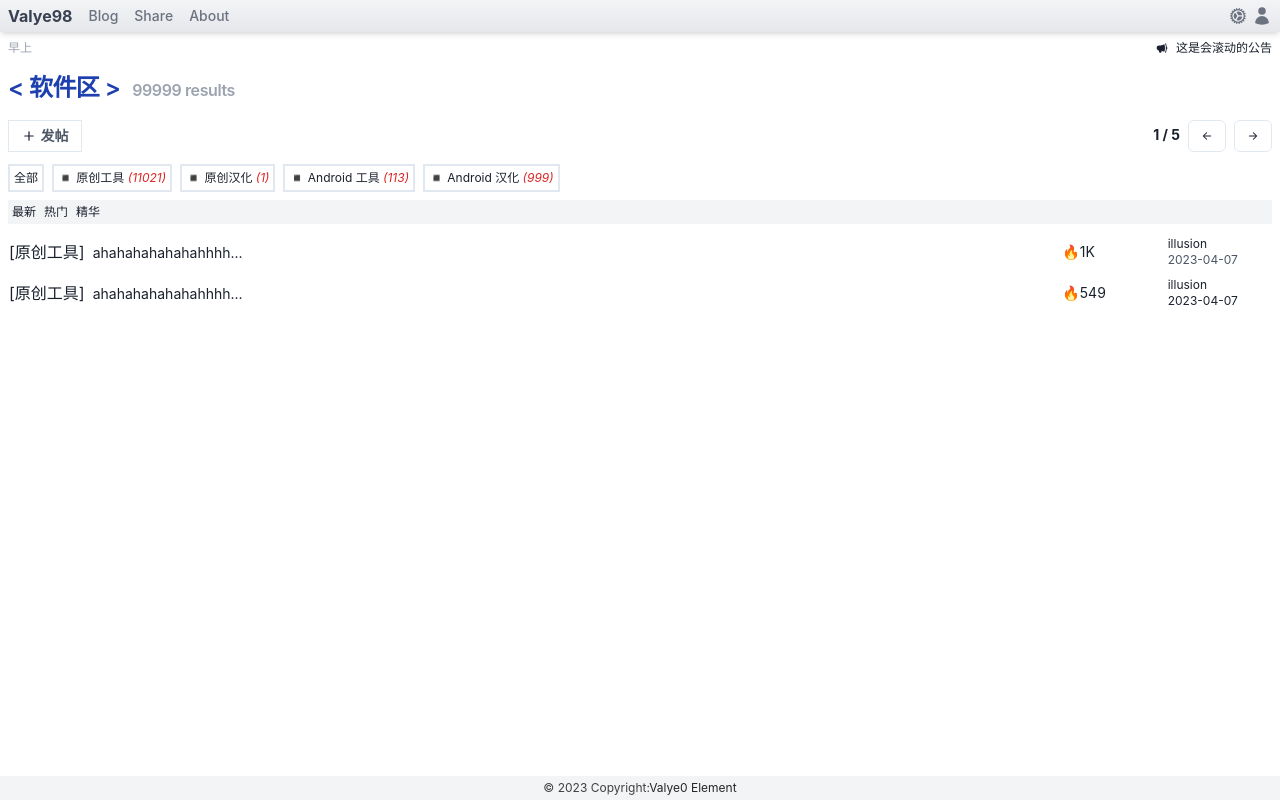
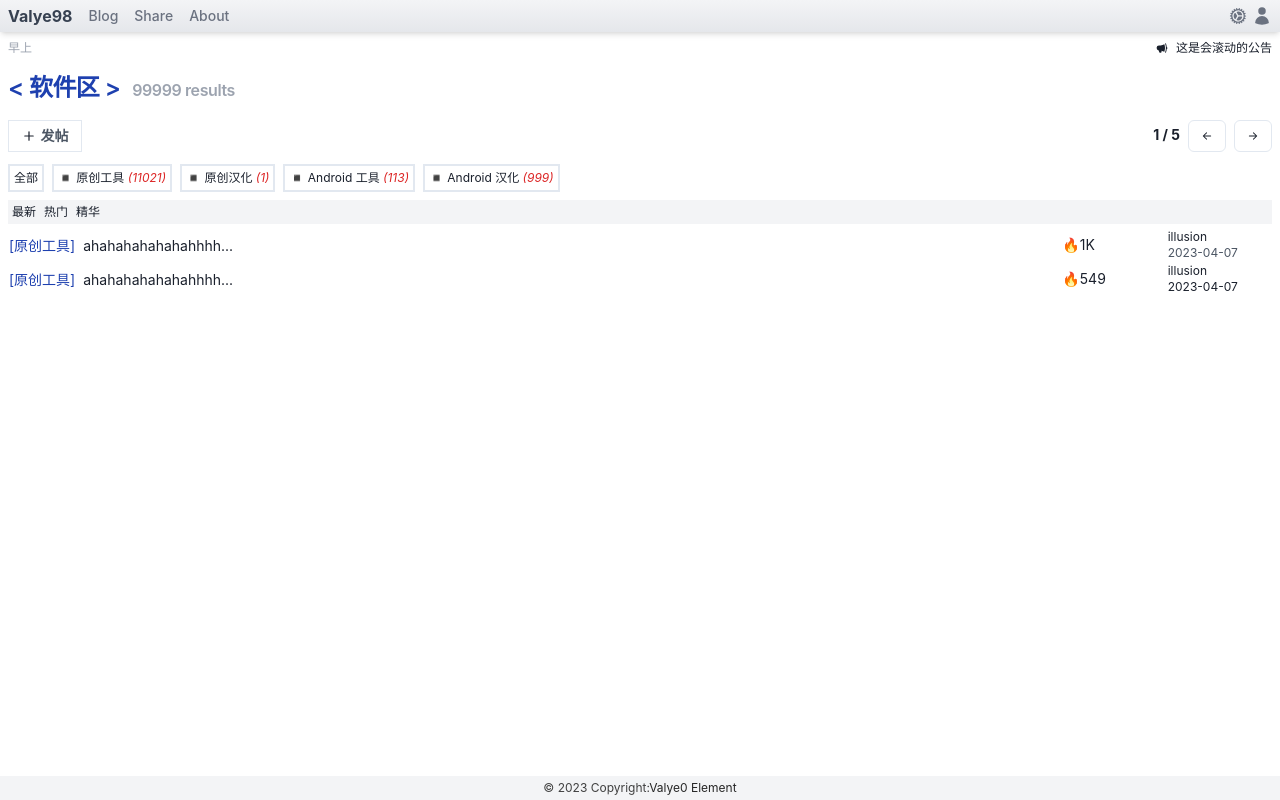
Before and after one commit to hjklchan/valyek, a React (Vite) app: page /block/1 in a window 1280 px wide. Built offline with nearby package versions, Linux system fonts and the light colour scheme.

Commit message:
调整文章列表字体样式

```diff
--- a/src/pages/block/index.tsx
+++ b/src/pages/block/index.tsx
@@ -100,10 +100,14 @@ const Block = () => {
                     true
                         ? <table className="table-fixed w-full border-none">{/** List **/}
                             <tbody>
-                                <tr className="hover:bg-gray-100 h-12">
+                                <tr className="hover:bg-gray-100">
                                     <td>
-                                        <Link to="/" className="mr-2 text-md">[原创工具]</Link>
-                                        <Link to="/post/1" className="text-sm">ahahahahahahahhhh...</Link>
+                                        <Link to="/" className="mr-2 text-sm text-blue-800">
+                                            [原创工具]
+                                        </Link>
+                                        <Link to="/post/1" className="text-sm">
+                                            ahahahahahahahhhh...
+                                        </Link>
                                     </td>
                                     <td className="w-1/12 text-sm">🔥1K</td>
                                     <td className="w-1/12 text-xs">
@@ -113,7 +117,9 @@ const Block = () => {
                                 </tr>
                                 <tr className="hover:bg-gray-100">
                                     <td>
-                                        <span className="mr-2 text-md">[原创工具]</span>
+                                        <span className="mr-2 text-sm text-blue-800">
+                                            [原创工具]
+                                        </span>
                                         <Link to="" className="text-sm">ahahahahahahahhhh...</Link>
                                     </td>
                                     <td className="w-1/12 text-sm">🔥549</td>
```
